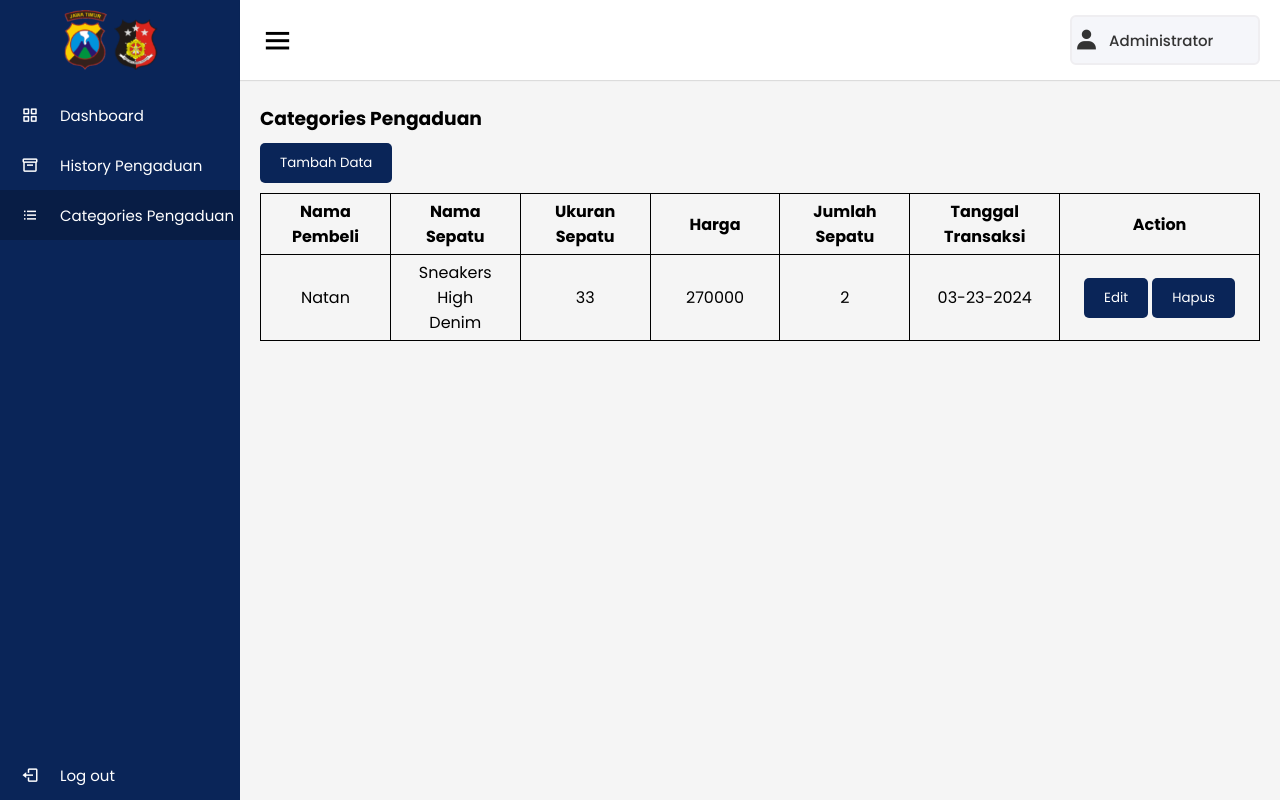
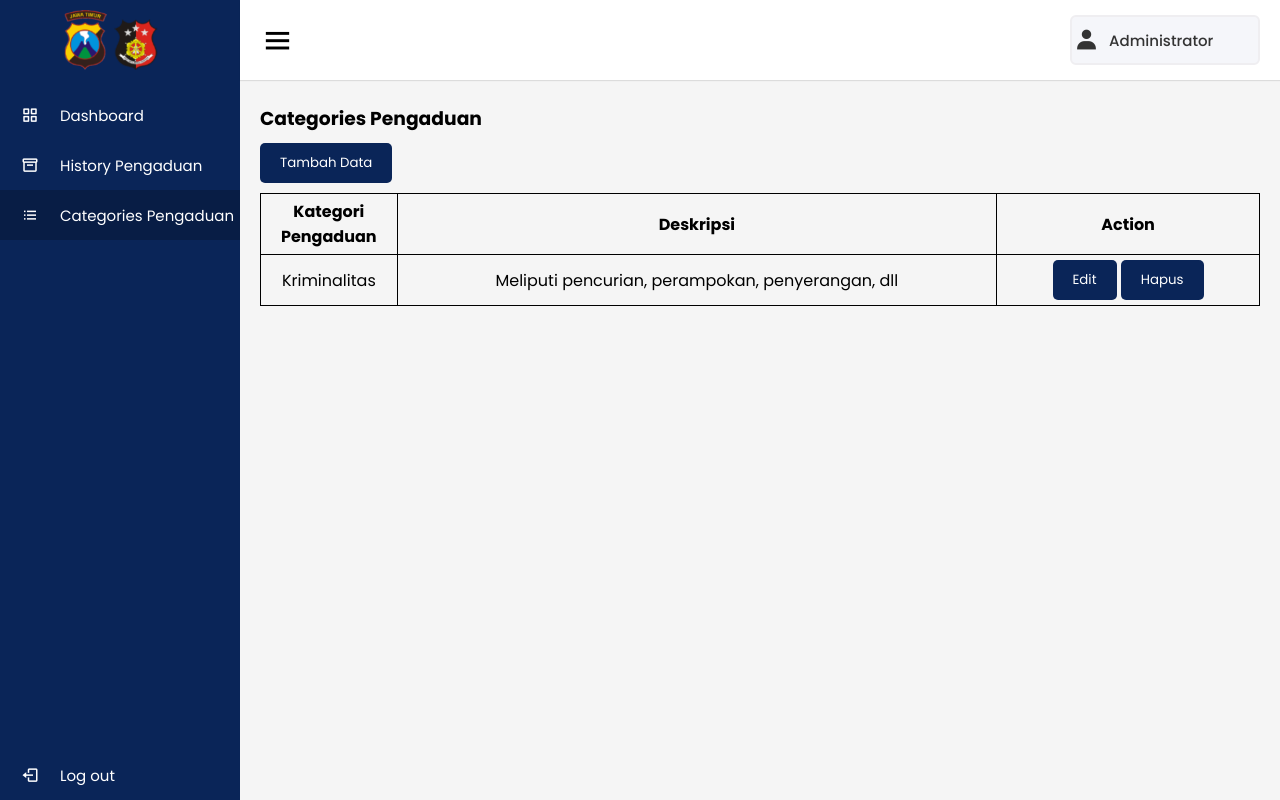
Before and after one commit to AhmadAri12/LayananPengaduanKepolisian, a PHP site: page /Categories/categories.html in a window 1280 px wide. Run offline with PHP 8.4, Linux system fonts and the light colour scheme.

Commit message:
update css

```diff
--- a/Categories/categories.html
+++ b/Categories/categories.html
@@ -12,7 +12,7 @@
 <body>
     <div class="sidebar">
         <div class="logo-details">
-            <img src="../assets/gambar/logo.png" alt="Logo NatShoes" class="logo" />
+            <img src="../assets/gambar/logo.png" alt="Logo Pengaduan" class="logo" />
         </div>
         <ul class="nav-links">
             <li>
@@ -59,23 +59,15 @@
             <table class="table-data">
                 <thead>
                     <tr>
-                        <th style="width: 13%">Nama Pembeli</th>
-                        <th style="width: 13%">Nama Sepatu</th>
-                        <th style="width: 13%">Ukuran Sepatu</th>
-                        <th style="width: 13%">Harga</th>
-                        <th style="width: 13%">Jumlah Sepatu</th>
-                        <th style="width: 15%">Tanggal Transaksi</th>
+                        <th style="width: 13%">Kategori Pengaduan</th>
+                        <th style="width: 60%">Deskripsi</th>
                         <th>Action</th>
                     </tr>
                 </thead>
                 <tbody>
                     <tr>
-                        <td>Natan</td>
-                        <td>Sneakers High Denim</td>
-                        <td>33</td>
-                        <td>270000</td>
-                        <td>2</td>
-                        <td>03-23-2024</td>
+                        <td>Kriminalitas</td>
+                        <td>Meliputi pencurian, perampokan, penyerangan, dll</td>
                         <td>
                             <button type="button" class="btn btn-edit">
             <a href="#">Edit</a>
--- a/css/register.css
+++ b/css/register.css
@@ -9,11 +9,9 @@ body {
     font-family: "Montserrat", sans-serif;
     display: flex;
     flex-direction: column;
-    /* Change to column to stack navbar, body and footer */
     justify-content: center;
     align-items: center;
     min-height: 100vh;
-    /* Change to 100vh to cover full viewport height */
     background-color: #abb8c3;
     background-size: cover;
     opacity: 1;
```
Also changed, not shown: Categories/categories-entry.html (+5 -13 lines), css/login.css (+0 -12 lines).
